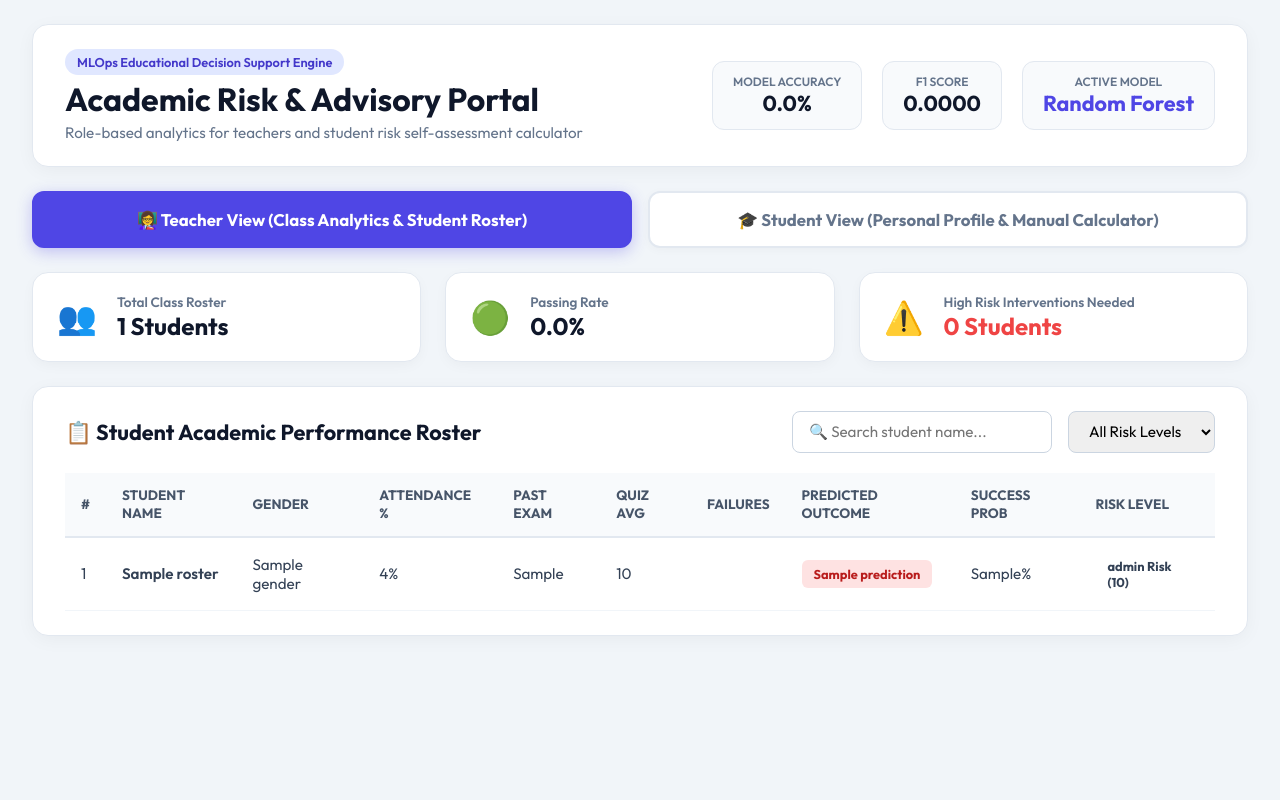
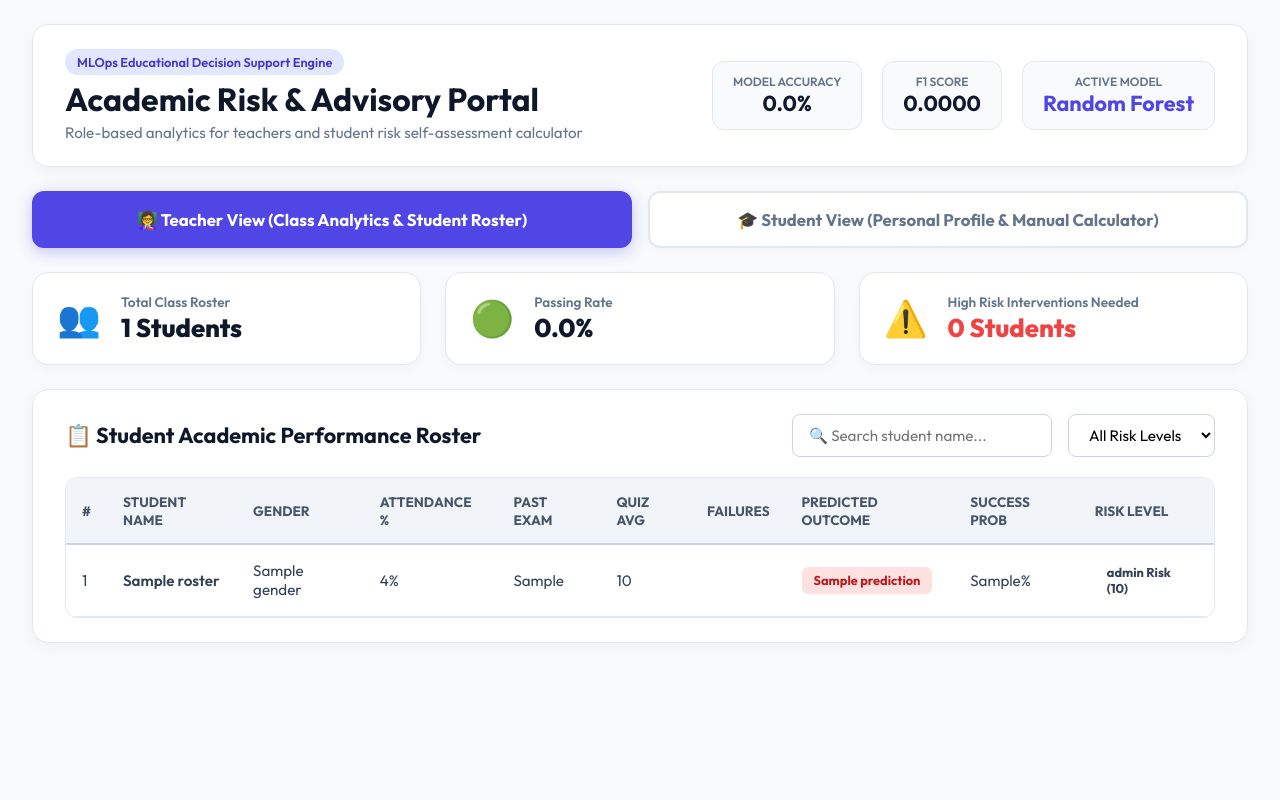
Before and after one commit to NITISH1817/The-Pixels, a FastAPI app: template api/templates/index.html in a window 1280 px wide. Run offline with FastAPI, Linux system fonts and the light colour scheme; the template is opened without the code that fills it: most values are stand-ins (such as "Sample title", 1, 10 or a date in 2020).

Commit message:
STYLE: Polished Dual-Role Web Portal tab layout, roster table, and card styles

```diff
--- a/api/static/style.css
+++ b/api/static/style.css
@@ -6,7 +6,7 @@
 }
 
 body {
-    background-color: #f1f5f9;
+    background-color: #f8fafc;
     color: #1e293b;
     min-height: 100vh;
     padding: 1.5rem 2rem;
@@ -142,7 +142,7 @@
     box-shadow: 0 4px 15px -3px rgba(0,0,0,0.05);
 }
 .kpi-icon {
-    font-size: 2rem;
+    font-size: 2.2rem;
 }
 .kpi-info {
     display: flex;
@@ -154,8 +154,8 @@
     font-weight: 600;
 }
 .kpi-val {
-    font-size: 1.5rem;
-    font-weight: 700;
+    font-size: 1.6rem;
+    font-weight: 800;
     color: #0f172a;
 }
 .text-danger {
@@ -186,20 +186,24 @@
     gap: 1rem;
 }
 .roster-controls input, .roster-controls select {
-    padding: 0.6rem 1rem;
+    padding: 0.65rem 1rem;
     border: 1px solid #cbd5e1;
     border-radius: 0.5rem;
     font-size: 0.95rem;
     outline: none;
+    background: #ffffff;
 }
 .roster-controls input:focus, .roster-controls select:focus {
     border-color: #4f46e5;
+    box-shadow: 0 0 0 3px rgba(79, 70, 229, 0.15);
 }
 
 /* Table Styling */
 .table-container {
     overflow-x: auto;
-    max-height: 550px;
+    max-height: 580px;
+    border: 1px solid #e2e8f0;
+    border-radius: 0.75rem;
 }
 .student-table {
     width: 100%;
@@ -209,17 +213,18 @@
 .student-table th {
     position: sticky;
     top: 0;
-    background: #f8fafc;
-    padding: 0.85rem 1rem;
+    background: #f1f5f9;
+    padding: 0.9rem 1rem;
     font-size: 0.85rem;
     font-weight: 700;
     color: #475569;
     text-transform: uppercase;
-    border-bottom: 2px solid #e2e8f0;
+    border-bottom: 2px solid #cbd5e1;
+    z-index: 10;
 }
 .student-table td {
-    padding: 0.9rem 1rem;
-    border-bottom: 1px solid #f1f5f9;
+    padding: 0.85rem 1rem;
+    border-bottom: 1px solid #e2e8f0;
     font-size: 0.95rem;
     color: #334155;
 }
```
